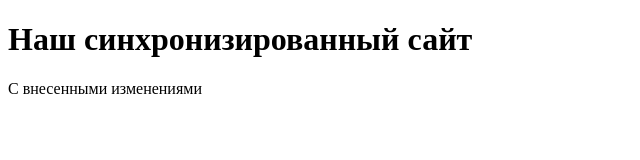
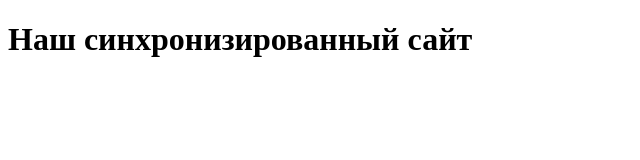
Before and after one commit to artemislamov/artemislamov.github.io, a plain HTML site: page index.html in a window 1280 px wide. Shown: the whole page, without its empty margins (0-640 px from the left). Drawn offline with Linux system fonts and the light colour scheme.

Commit message:
new commit

```diff
--- a/index.html
+++ b/index.html
@@ -6,6 +6,5 @@
 </head>
 <body>
 	<h1>Наш синхронизированный сайт</h1>
-	<p>C внесенными изменениями</p>
 </body>
 </html>
```
